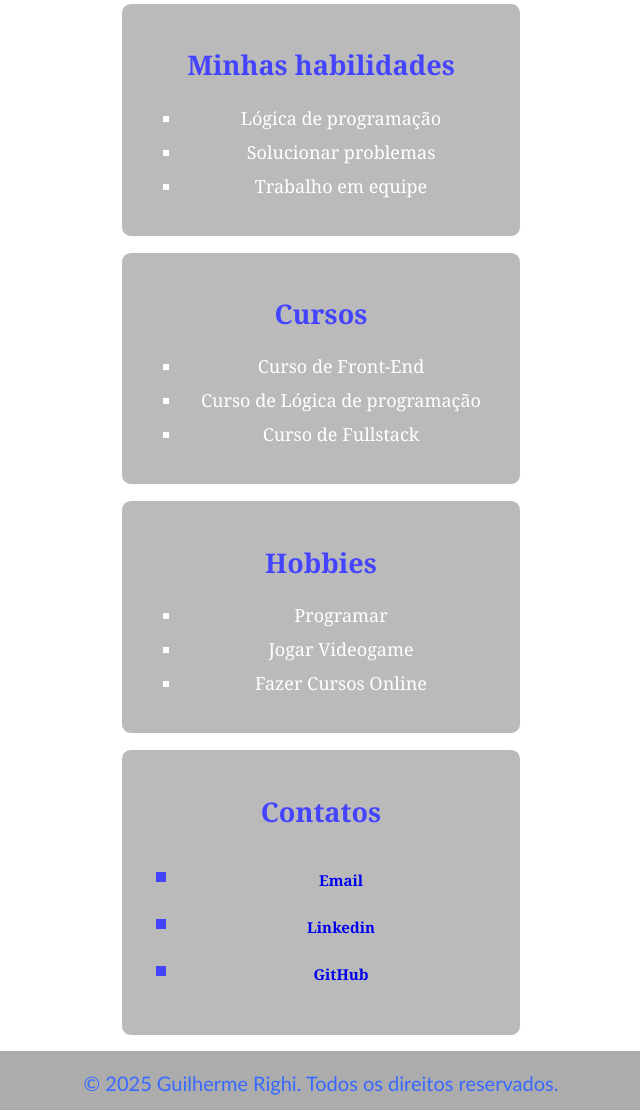
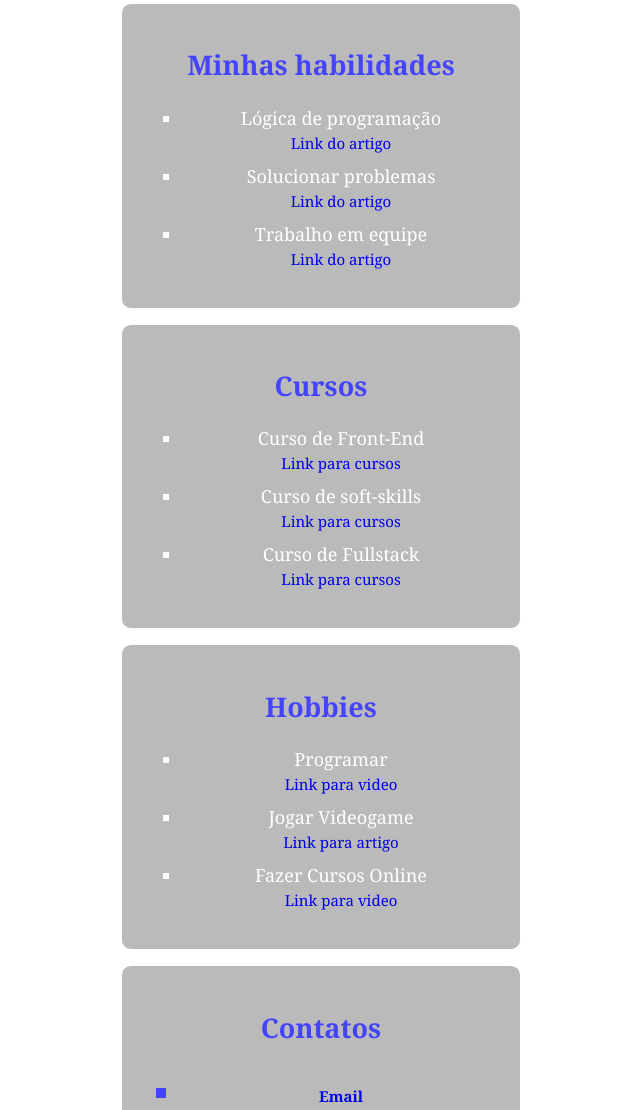
Before and after one commit to GuilhermeRighi09/Site-pessoal, a plain HTML site: page index.html in a window 1280 px wide. Shown: the part 248-1358 px from the top of the page, without its empty margins (319-959 px from the left). Drawn offline with Linux system fonts and the light colour scheme.

Commit message:
Add files via upload

```diff
--- a/index.html
+++ b/index.html
@@ -100,7 +100,9 @@
     .modo-grade section {
         width: 40%;
     }
-
+    .a {
+        text-align: center;
+    }
 </style>
 <body>
     <header>
@@ -120,8 +122,11 @@
                 </h2>
                 <ul>
                     <li> Lógica de programação </li>
+                    <a href="https://www.dio.me/articles/a-importancia-da-logica-de-programacao-LK7SHW" target="blanck"> Link do artigo </a>
                     <li> Solucionar problemas </li>
+                    <a href="https://voitto.com.br/blog/artigo/como-resolver-um-problema" target="blanck"> Link do artigo </a>
                     <li> Trabalho em equipe</li>
+                    <a href="https://querobolsa.com.br/revista/a-importancia-do-trabalho-em-equipe" target="blanck"> Link do artigo </a>
                 </ul>
             </section>
             <section>
@@ -130,8 +135,11 @@
                 </h2>
                 <ul>
                     <li> Curso de Front-End</li>
-                    <li> Curso de Lógica de programação </li>
+                    <a href="https://www.youtube.com/watch?v=j_lSgjAODos&list=PLMy95_4XE08MRsQvaSQnHzyooNevGTNtS" target="blanck"> Link para cursos </a>
+                    <li> Curso de soft-skills</li>
+                    <a href="https://www.santanderopenacademy.com/pt_br/index.html?gad_source=1&gad_campaignid=22803906674&gbraid=0AAAAAprzCyColasszTujZkCUKtRtrLUaT&gclid=Cj0KCQjwndHEBhDVARIsAGh0g3CHJhmoYysHlCM17EHPnhUhNWqhqf64rLaFbzSDINFqqahYxwnF30AaApPvEALw_wcB" target="blanck"> Link para cursos </a>
                     <li> Curso de Fullstack</li>
+                     <a href="https://carreira.alura.com.br/cursos-imersivos/home#turmas" target="blanck"> Link para cursos </a>
                 </ul>
             </section>
              <section>
@@ -140,8 +148,11 @@
                 </h2>
                 <ul>
                     <li> Programar</li>
+                    <a href="https://www.youtube.com/watch?v=6q5OeYJqE_U" target="blanck"> Link para video</a>
                     <li> Jogar Videogame </li>
+                    <a href="https://br.ign.com/tech/128572/news/jogar-videogame-pode-mudar-seu-cerebro-para-sempre-segundo-a-psicologia-games-chegam-ate-a-ajudar-qu" target="blanck"> Link para artigo</a>
                     <li> Fazer Cursos Online</li>
+                    <a href="https://www.youtube.com/watch?v=g77P5oiriXk" target="blanck"> Link para video</a>
                 </ul>
             </section>
             <section>
```
